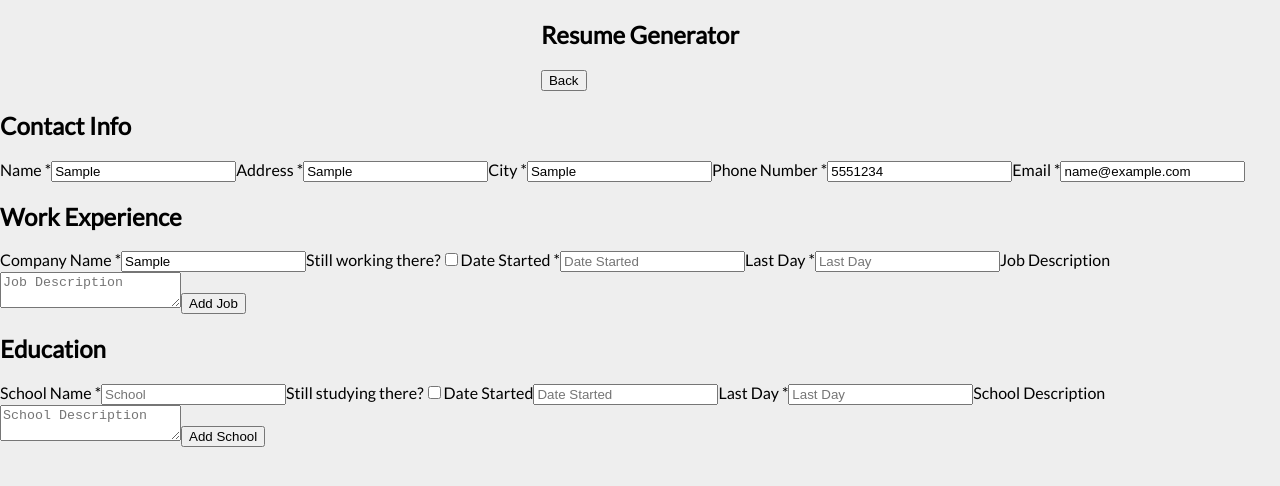
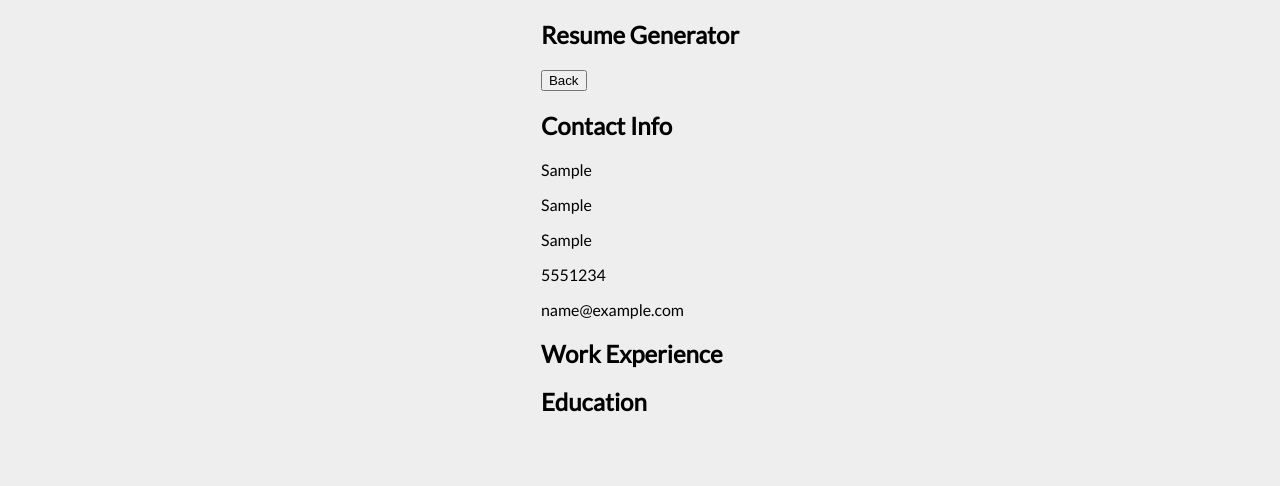
Before and after one commit to rileyloudon/resume-project, a React (Create React App) app: page / in a window 1280 px wide. Both pictures are taken after typing "Sample", "Sample", "Sample", "5551234", "name@example.com", "Sample" into the empty fields and a click on the button "Submit". Shown: the top 486 px of the page. Built offline with nearby package versions, Linux system fonts and the light colour scheme.

Commit message:
display only entered data when submitted

```diff
--- a/src/components/Contact.js
+++ b/src/components/Contact.js
@@ -1,11 +1,10 @@
 import '../styles/Contact.css';
 
-const ContactInfo = (props) => {
+const ContactForm = (props) => {
   const { contactText, updateInput } = props;
 
   return (
     <form id='contact-form'>
-      <h2>Contact Info</h2>
       <label>
         Name *
         <input
@@ -66,4 +65,34 @@ const ContactInfo = (props) => {
   );
 };
 
+const ContactData = (props) => {
+  const { contactText } = props;
+
+  return (
+    <div className='saved-conact-info'>
+      <p>{contactText.name}</p>
+      <p>{contactText.address}</p>
+      <p>{contactText.city}</p>
+      <p>{contactText.phone}</p>
+      <p>{contactText.email}</p>
+    </div>
+  );
+};
+
+const ContactInfo = (props) => {
+  const { contactText, updateInput, submitResume } = props;
+
+  return (
+    <div id='contact-info'>
+      <h2>Contact Info</h2>
+
+      {submitResume ? (
+        <ContactData contactText={contactText} />
+      ) : (
+        <ContactForm contactText={contactText} updateInput={updateInput} />
+      )}
+    </div>
+  );
+};
+
 export default ContactInfo;
--- a/src/components/Eduction.js
+++ b/src/components/Eduction.js
@@ -95,16 +95,24 @@ const EducationItem = (props) => {
 };
 
 const Education = (props) => {
-  const { educationText, educationItems, updateEducationText, addEducation } = props;
+  const {
+    educationText,
+    educationItems,
+    updateEducationText,
+    addEducation,
+    submitResume,
+  } = props;
 
   return (
     <div id='education'>
       <h2>Education</h2>
-      <EducationForm
-        educationText={educationText}
-        updateEducationText={updateEducationText}
-        addEducation={addEducation}
-      />
+      {!submitResume && (
+        <EducationForm
+          educationText={educationText}
+          updateEducationText={updateEducationText}
+          addEducation={addEducation}
+        />
+      )}
       {educationItems.map((education) => (
         <EducationItem key={education.id} education={education} />
       ))}
--- a/src/components/WorkExperience.js
+++ b/src/components/WorkExperience.js
@@ -89,16 +89,18 @@ const WorkItem = (props) => {
 };
 
 const WorkExperience = (props) => {
-  const { workText, workItems, updateWorkText, addWork } = props;
+  const { workText, workItems, updateWorkText, addWork, submitResume } = props;
 
   return (
     <div id='work-experience'>
       <h2>Work Experience</h2>
-      <WorkForm
-        workText={workText}
-        updateWorkText={updateWorkText}
-        addWork={addWork}
-      />
+      {!submitResume && (
+        <WorkForm
+          workText={workText}
+          updateWorkText={updateWorkText}
+          addWork={addWork}
+        />
+      )}
       {workItems.map((work) => (
         <WorkItem key={work.id} work={work} />
       ))}
```
